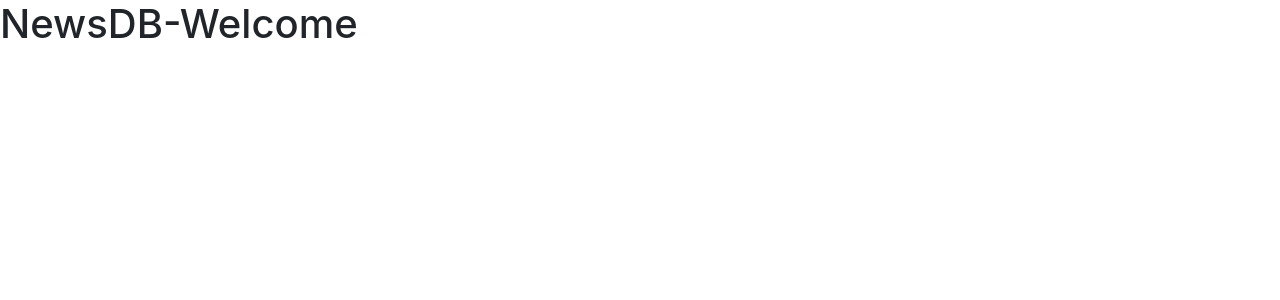
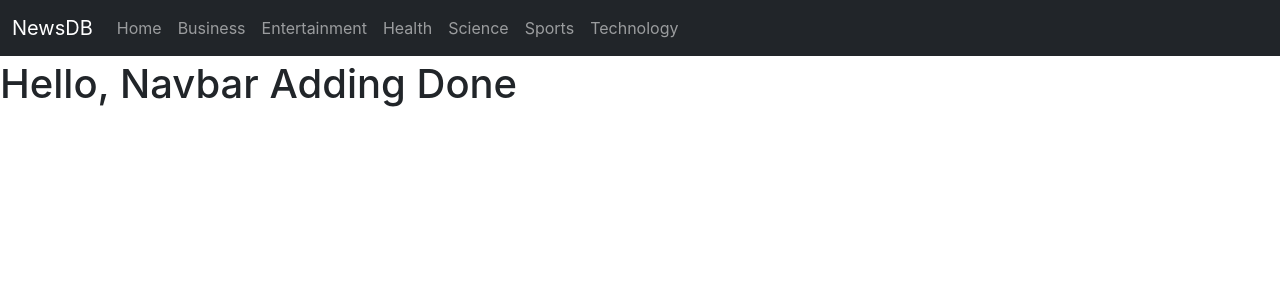
Before and after one commit to gohildharmendra/React-NewsApp-FunctionBased-code, a React (Create React App) app: page / in a window 1280 px wide. Shown: the top 300 px of the page. Built offline with nearby package versions, Linux system fonts and the light colour scheme.

Commit message:
Add Navbar and Use React-Router

```diff
--- a/src/App.js
+++ b/src/App.js
@@ -1,7 +1,24 @@
 // import './App.css';
+import Navbar from "./components/Navbar";
+import React from 'react'
+import {BrowserRouter, Routes, Route,} from "react-router-dom";
+
 function App() {
   return (
-    <h1>NewsDB-Welcome</h1>
+    <>
+    <BrowserRouter>
+    <Navbar/>
+    <Routes>
+          <Route exact path="/" element={<h1>Hello, Navbar Adding Done</h1>} />
+          {/* <Route exact path="/business" element={<News key="business" apiKey={this.apiKey} pageSize={this.pageSize} country="in" category="business"/>} />
+          <Route exact path="/entertainment" element={<News key="entertainment" apiKey={this.apiKey} pageSize={this.pageSize} country="in" category="entertainment"/>} />
+          <Route exact path="/health" element={<News key="health" apiKey={this.apiKey} pageSize={this.pageSize} country="in" category="health"/>} />
+          <Route exact path="/science" element={<News key="science" apiKey={this.apiKey} pageSize={this.pageSize} country="in" category="science"/>} />
+          <Route exact path="/sports" element={<News key="sports" apiKey={this.apiKey} pageSize={this.pageSize} country="in" category="sports"/>} />
+          <Route exact path="/technology" element={<News key="technology" apiKey={this.apiKey} pageSize={this.pageSize} country="in" category="technology"/>} />       */}
+        </Routes>
+    </BrowserRouter>
+    </>
   );
 }
 
--- /dev/null
+++ b/src/components/Navbar.js
@@ -0,0 +1,40 @@
+import React from 'react'
+import { Link } from "react-router-dom";
+const Navbar = ()=>{
+    return (
+        <nav className="navbar mb-1 navbar-expand-lg navbar-dark bg-dark">
+        <div className="container-fluid">
+          <Link className="navbar-brand" to="/">NewsDB</Link>
+          <button className="navbar-toggler" type="button" data-bs-toggle="collapse" data-bs-target="#navbarSupportedContent" aria-controls="navbarSupportedContent" aria-expanded="false" aria-label="Toggle navigation">
+            <span className="navbar-toggler-icon"></span>
+          </button>
+          <div className="collapse navbar-collapse" id="navbarSupportedContent">
+            <ul className="navbar-nav me-auto mb-2 mb-lg-0">
+              <li className="nav-item">
+                <Link className="nav-link" to="/">Home</Link>
+              </li>
+              <li className="nav-item">
+                <Link className="nav-link" to="/business">Business</Link>
+              </li>
+              <li className="nav-item">
+                <Link className="nav-link" to="/entertainment">Entertainment</Link>
+              </li>
+              <li className="nav-item">
+                <Link className="nav-link" to="/health">Health</Link>
+              </li>
+              <li className="nav-item">
+                <Link className="nav-link" to="/science">Science</Link>
+              </li>
+              <li className="nav-item">
+                <Link className="nav-link" to="/sports">Sports</Link>
+              </li>
+              <li className="nav-item">
+                <Link className="nav-link" to="/technology">Technology</Link>
+              </li>
+            </ul>
+          </div>
+        </div>
+      </nav>
+    )
+}
+export default Navbar
```
Also changed, not shown: 1 other file (tests, documents, lock files or other folders).
